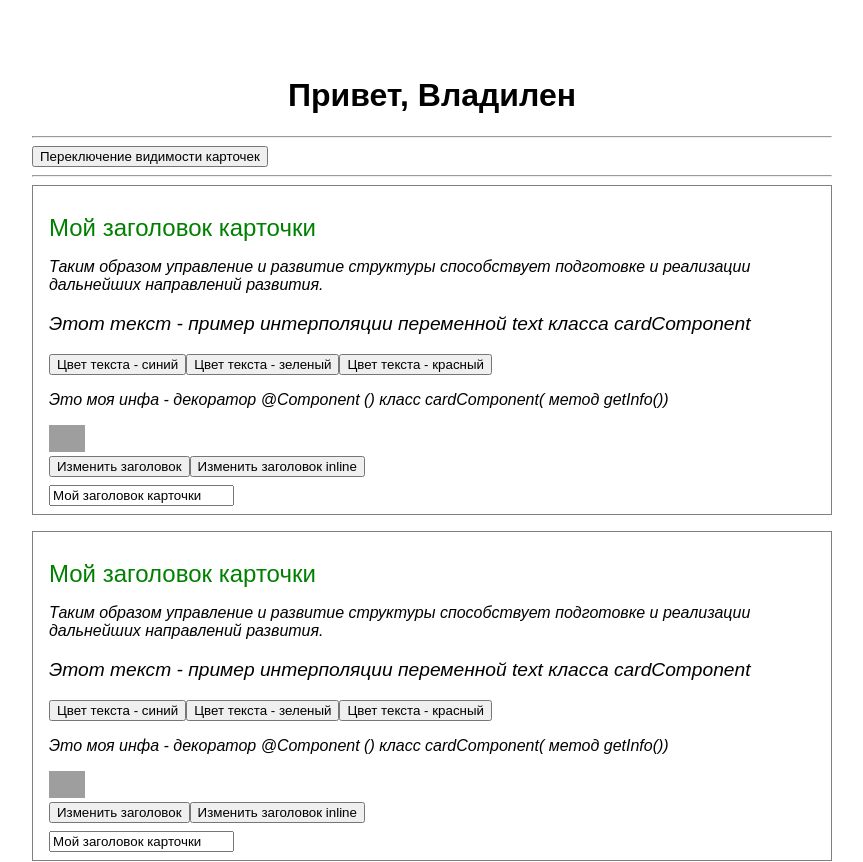
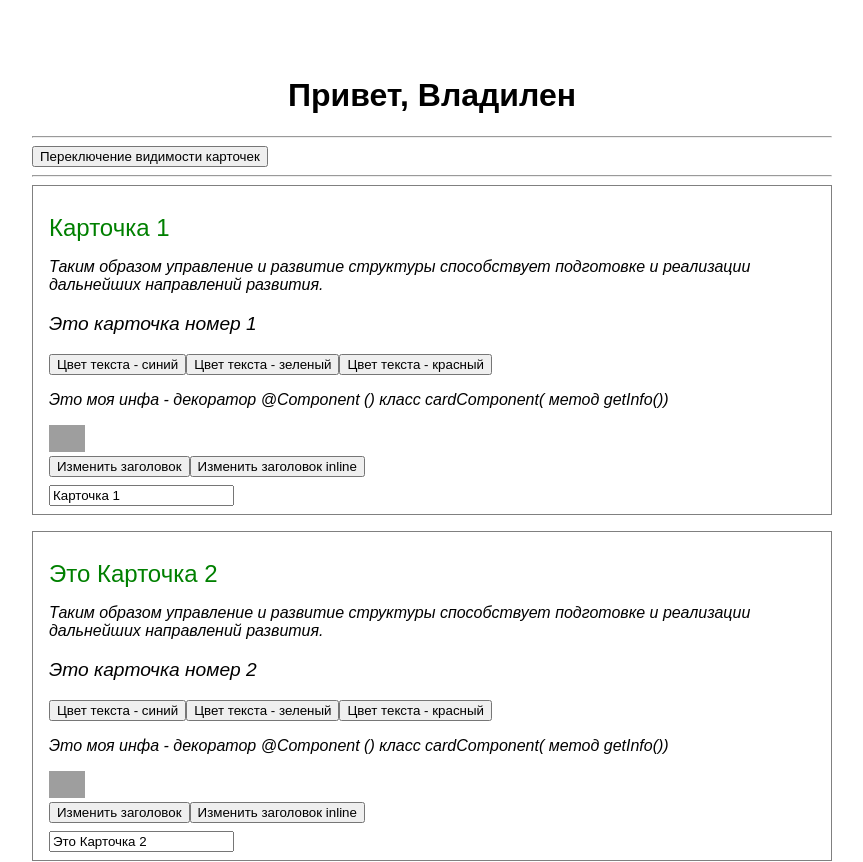
Before and after one commit to GeorgeID/vlad-ngbasic, an Angular app: page / in a window 1280 px wide. Shown: the top 862 px of the page, without its empty margins (208-1071 px from the left). Built offline with nearby package versions, Linux system fonts and the light colour scheme; grey boxes are pictures that could not be loaded.

Commit message:
Директивы работы *ngIf, *ngFor с коллекцией элементов

```diff
--- a/angular.json
+++ b/angular.json
@@ -24,7 +24,7 @@
             "tsConfig": "tsconfig.app.json",
             "assets": [
               "src/favicon.ico",
-              "src/assets"
+              "src/assets/"
             ],
             "styles": [
               "src/styles.css"
--- a/src/app/app.component.html
+++ b/src/app/app.component.html
@@ -9,11 +9,19 @@
   <!-- <app-form></app-form> -->
   <!-- 2. оборачиваем карточки в <div></div>
        3. структурные дерективы -->
-  <div *ngIf="toggle; else noCards">
+  <!-- <div *ngIf="toggle; else noCards">
     <app-card></app-card>
     <app-card></app-card>
     <app-card></app-card>
+  </div> -->
+
+  <!-- Директивы работы *ngIf, *ngFor с коллекцией элементов -->
+  <!-- 4. итерация массива cards[] -->
+  <!-- 5. передаем через binding параметр card-->
+  <div *ngIf="toggle; else noCards">
+    <app-card *ngFor="let iterCard of cards" [card]="iterCard"></app-card>
   </div>
+
   <!-- 4. условие else к *ngIf путем создания спецкомпонента -->
   <ng-template #noCards>
     <p>Карточки скрыты!</p>
--- a/src/app/app.component.ts
+++ b/src/app/app.component.ts
@@ -1,4 +1,11 @@
 import { Component } from '@angular/core';
+
+// Директивы работы *ngIf, *ngFor с коллекцией элементов
+// 2. создаем интерфейс описывающий каждый из этих злементов
+export interface Card {
+  title: string;
+  text: string;
+}
 
 @Component({
   selector: 'app-root',
@@ -8,11 +15,22 @@ import { Component } from '@angular/core';
 export class AppComponent {
   // title = 'vlad-ngbasic';
 
-  // Директивы упраления отображаемости элементов =
+  // Директивы управления отображаемости элементов =
   // Скрыть или показать карточки
   // 1. Добавляем метод toggleCards
   // 2. Создаем метод и переменную
   toggle = true;
+
+  // Директивы работы *ngIf, *ngFor с коллекцией элементов
+  // 1. создаем массив cards[] состоящий из объектов
+  // 2. создаем интерфейс описывающий каждый из этих злементов
+  // 3. Каждый объект должен содержать в себе обязательные поля
+  cards: Card[] = [
+    { title: 'Карточка 1', text: 'Это карточка номер 1' },
+    { title: 'Это Карточка 2', text: 'Это карточка номер 2' },
+    { title: 'Последняя Карточка 3', text: 'Это карточка номер 3' },
+  ];
+
   toggleCards() {
     this.toggle = !this.toggle;
   }
--- a/src/app/card/card.component.html
+++ b/src/app/card/card.component.html
@@ -1,9 +1,9 @@
 <div class="card">
     <!-- Директива [ngStyle] синтаксис и функционал -->
     <h2 [ngStyle]="{
-        color: title.length < 5 ? 'blue' : 'green',
-        fontWeight: title.length < 7 ? 'bold': 'normal'
-    }">{{title}}</h2>
+        color: card.title.length < 5 ? 'blue' : 'green',
+        fontWeight: card.title.length < 7 ? 'bold': 'normal'
+    }">{{card.title}}</h2>
 
     <p>Таким образом управление и развитие структуры способствует подготовке и реализации дальнейших направлений
         развития.</p>
@@ -17,11 +17,8 @@
     }">{{text}}</p> -->
 
     <!-- Директива [ngClass] с добавлением классов 2 метод синтаксис-->
-    <p class="text"
-    [class.blue]="textColor === 'blue'"
-    [class.green]="textColor === 'green'"
-    [class.red]="textColor === 'red'"
-    >{{text}}</p>
+    <p class="text" [class.blue]="textColor === 'blue'" [class.green]="textColor === 'green'"
+        [class.red]="textColor === 'red'">{{card.text}}</p>
 
     <div class="buttons">
         <button (click)="textColor='blue'">Цвет текста - синий</button>
@@ -46,7 +43,7 @@
     </div>
     <div class="buttons">
         <button (click)="changeTitle()">Изменить заголовок</button>
-        <button (click)="title='inline заголовок'">Изменить заголовок inline</button>
+        <button (click)="card.title='inline заголовок'">Изменить заголовок inline</button>
     </div>
     <!-- <div>-->
     <!-- 1 two-way binding -->
@@ -57,6 +54,6 @@
 
     <!-- 3 two-way binding спомощь включения модуля FormsModule -->
     <div>
-        <input type="text" [(ngModel)]="title" (ngModelChange)="changeHandler()">
+        <input type="text" [(ngModel)]="card.title" (ngModelChange)="changeHandler()">
     </div>
 </div>
--- a/src/app/card/card.component.ts
+++ b/src/app/card/card.component.ts
@@ -1,6 +1,7 @@
 // TODO  binding method bugfix - замена logo Angular
 // import { Component, OnInit } from '@angular/core';
-import { Component } from '@angular/core';
+import { Component, Input, OnInit } from '@angular/core';
+import { Card } from '../app.component';
 
 @Component({
   selector: 'app-card',
@@ -9,17 +10,29 @@ import { Component } from '@angular/core';
 })
 // TODO  binding method bugfix = замена logo Angular, button
 // export class cardComponent implements OnInit {
-export class cardComponent {
-  title = 'Мой заголовок карточки';
-  text =
+export class cardComponent implements OnInit {
+  // Директивы работы *ngIf, *ngFor с коллекцией элементов
+  // 5. добавляем декоратор на лок.переменную
+  // Директивы работы *ngIf, *ngFor с коллекцией элементов
+  // 5. добавляем декоратор на лок.переменную
+  @Input()
+  card!: Card;
+  // исправлено ->
+  // @Input() card: Card | undefined;
+
+  title: string = 'Мой заголовок карточки';
+  text: string =
     'Этот текст - пример интерполяции переменной text класса cardComponent';
 
-  // Директива [ngClass] с добавлением классов
+    // Директива [ngClass] с добавлением классов
   // Расхождение в определении property с Владом
   // Свойство "textColor" не имеет инициализатора, и ему не гарантировано присваивание в конструкторе.ts(2564)
   // (property) cardComponent.textColor: string
-  // textColor: string; ->
-  textColor: string | undefined;
+  // textColor: string;
+  //  ->
+  // textColor: string | undefined;- не работает
+  textColor!: string;
+
 
   // textColor = "black";
   // number = 42;
@@ -49,10 +62,10 @@ export class cardComponent {
   //   this.disabled = true;
   //   }, timeout: 3000)
   // }
-
+  ngOnInit() {}
   // Event binding
   changeTitle() {
-    this.title = 'Заголовок был изменен';
+    this.card.title = 'Заголовок был изменен';
   }
   // // 1 two-way binding
   // inputHandler(event: any) {
--- a/src/index.html
+++ b/src/index.html
@@ -1,11 +1,11 @@
 <!doctype html>
-<html lang="en">
+<html lang="ru">
 <head>
   <meta charset="utf-8">
   <title>VladNgbasic</title>
   <base href="/">
   <meta name="viewport" content="width=device-width, initial-scale=1">
-  <!-- <link rel="icon" type="image/x-icon" href="favicon.ico"> -->
+  <link rel="icon" type="image/x-icon" href="favicon.ico">
 <link rel="stylesheet" href="styles.css">
 </head>
 <body>
```
